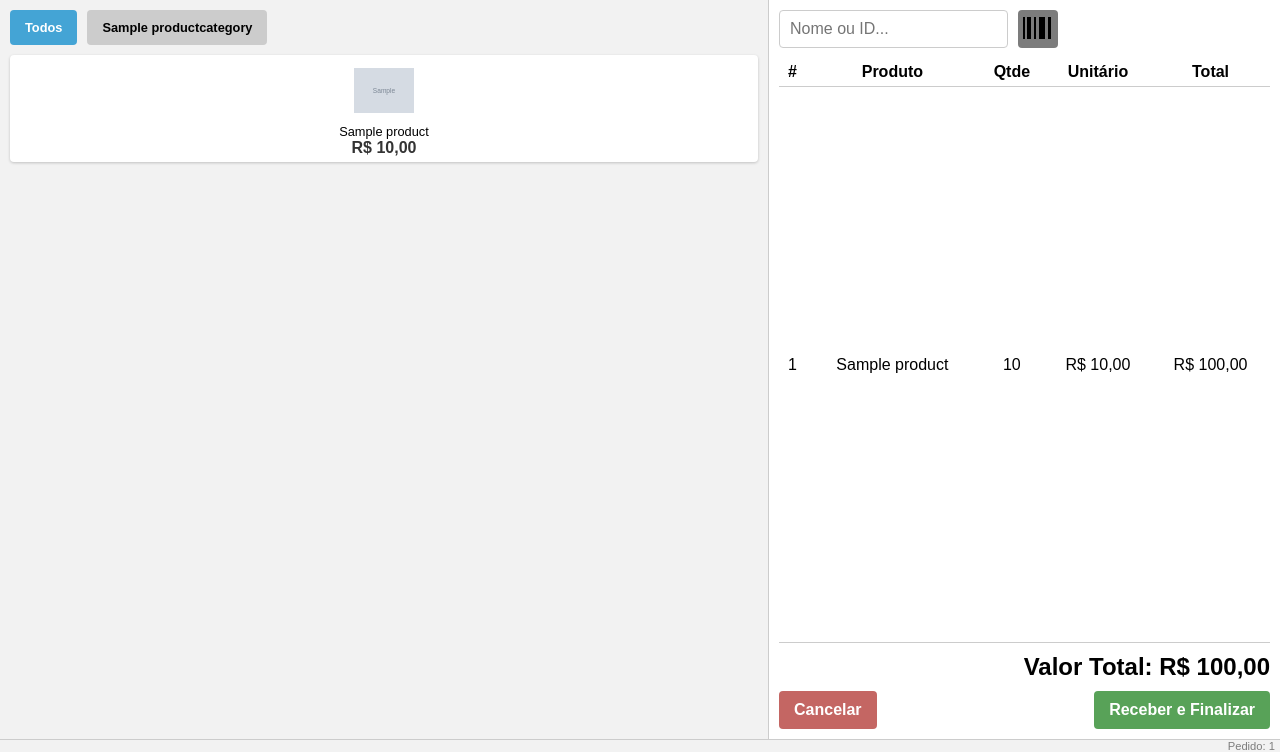
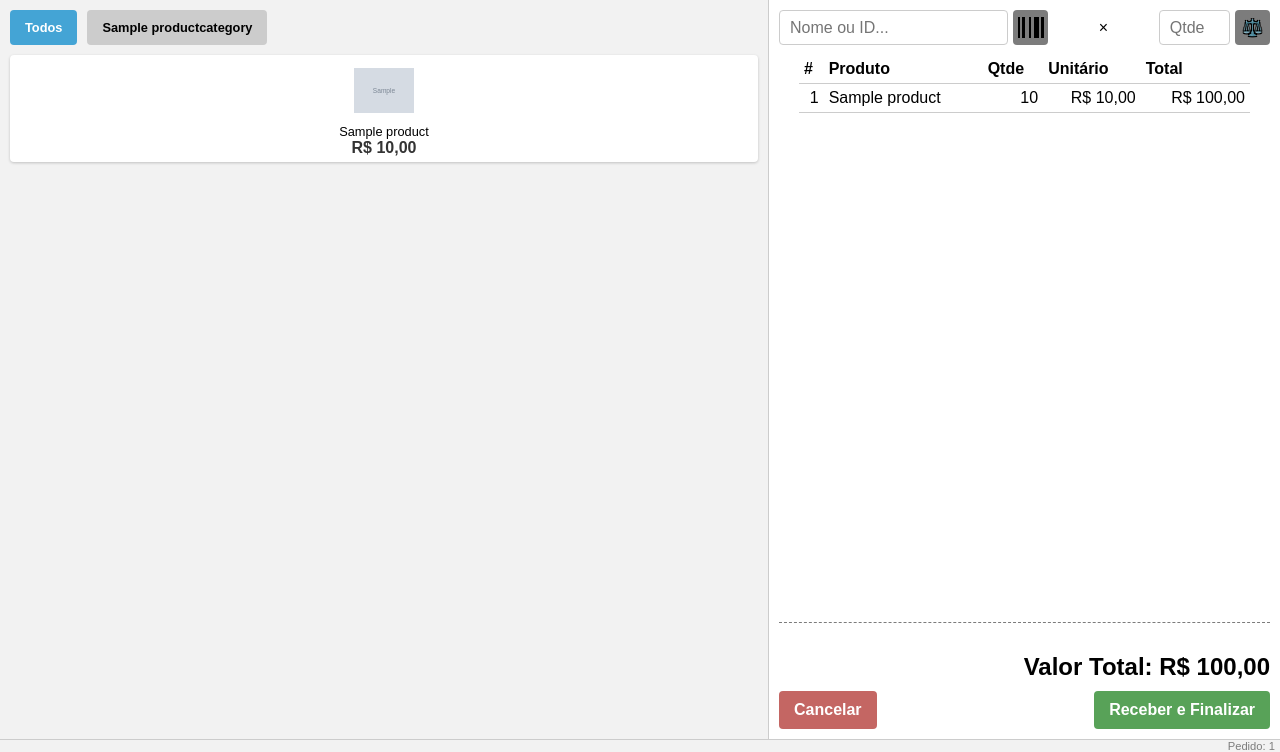
Before and after one commit to emidiodotcom/es-pdv, a Django app: template templates/order.html in a window 1280 px wide. Shown: the part 48-800 px from the top of the page. Run offline with Django 5.2, Linux system fonts and the light colour scheme; tables that the repository leaves empty hold one stand-in row (values such as "Sample post"); the template is opened without the code that fills it: values that come from a table or form of the project are taken from there, most other values are stand-ins (such as "Sample title", 1, 10 or a date in 2020); grey boxes marked "Sample" are stand-in pictures.

Commit message:
Update frontend

```diff
--- a/static/style.css
+++ b/static/style.css
@@ -18,7 +18,6 @@ body {
 #jump-to-content {
   position: absolute;
   left: -9999px;
-  top: auto;
   width: 0;
   height: 0;
   overflow: hidden;
@@ -62,7 +61,6 @@ button {
   padding: 10px 15px;
   border: none;
   border-radius: 4px;
-  font-size: 1rem;
   font-weight: bold;
   cursor: pointer;
   background-color: #7c7c7c;
@@ -81,7 +79,7 @@ button.accept,
   color: #ffffff;
 }
 
-label, input, select {
+label, input, select, button {
   font-size: 1rem;
 }
 
@@ -216,33 +214,65 @@ section.order-pane {
   border-left: 1px solid #cccccc;
 }
 
-.order-pane .query {
+#product-select {
   display: flex;
   gap: 10px;
+  height: 35px;
+  justify-content: space-between;
+  align-items: center;
 }
 
-.order-pane .query button.barcode {
-  padding: 5px;
+#product-select > * {
+  display: flex;
+  gap: 5px;
+  height: 100%;
 }
 
-.order-pane .query button.barcode svg {
+#product-select button.icon {
+  padding: 5px;
+  width: 35px;
+  text-shadow:
+    -1px -1px 0 #000,
+     1px -1px 0 #000,
+    -1px  1px 0 #000,
+     1px  1px 0 #000;
+}
+
+#product-select button.icon svg {
   height: 24px;
   width: 30px;
   display: inline-block;
 }
 
-.orders {
+#product-quantity {
+  width: 8ch;
+}
+
+#order {
   flex: 1;
+  overflow: auto;
+  padding: 0 20px;
+  margin-bottom: 20px;
+  border-bottom: 1px dashed #7c7c7c;
+}
+
+#order table {
+  width: 100%;
   border-collapse: collapse;
 }
 
-.orders th, .orders td {
+#order table .numeric {
+  text-align: right;
+}
+
+#order table th,
+#order table td {
   padding: 5px;
-  text-align: center;
+  text-align: left;
   border-bottom: 1px solid #cccccc;
 }
 
-.order-total {
+.total {
   font-size: 1.5rem;
   font-weight: bold;
   text-align: right;
--- a/templates/order.html
+++ b/templates/order.html
@@ -7,7 +7,9 @@
 
 <section class="product-pane">
   <div class="categories">
-    <button class="active" onclick="filterProducts('all')">Todos</button>
+    <button id="all-products-category" class="active" onclick="filterProducts('all')">
+      Todos
+    </button>
     {% for cat in product_categories %}
       <button onclick="filterProducts('{{ cat.id }}')">{{ cat.name }}</button>
     {% endfor %}
@@ -34,22 +36,37 @@
 </section>
 
 <section class="order-pane" id="content">
-  <div class="query">
+  <div id="product-select">
+    <div>
       <input type="text" id="search-products" placeholder="Nome ou ID..."
           onkeyup="searchProducts()">
-    <button title="Leitor código barras" class="barcode"
+      <button title="Leitor código barras" class="icon"
           onclick="alert('Sem suporte no momento!')">
         <svg>
-        <rect x="0"  y="2" width="2" height="28" fill="black"/>
-        <rect x="4"  y="2" width="4" height="28" fill="black"/>
-        <rect x="11" y="2" width="2" height="28" fill="black"/>
-        <rect x="16" y="2" width="6" height="28" fill="black"/>
-        <rect x="25" y="2" width="3" height="28" fill="black"/>
+          <rect x="0"  y="2" width="2" height="21" fill="black"/>
+          <rect x="4"  y="2" width="3" height="21" fill="black"/>
+          <rect x="11" y="2" width="2" height="21" fill="black"/>
+          <rect x="16" y="2" width="5" height="21" fill="black"/>
+          <rect x="23" y="2" width="3" height="21" fill="black"/>
         </svg>
       </button>
     </div>
 
-  <table class="orders">
+    &times;
+
+    <div>
+      <input type="text" id="product-quantity" placeholder="Qtde"
+          maxlength=4
+          onkeyup="searchProducts()">
+      <button title="Medir peso" class="icon"
+          onclick="alert('Sem suporte no momento!')">
+        ⚖️
+      </button>
+    </div>
+  </div>
+
+  <div id="order">
+    <table>
       <thead>
         <tr>
           <th>#</th>
@@ -62,20 +79,24 @@
       <tbody>
         {% for item in order.products.all %}
         <tr>
-        <td>{{ forloop.counter }}</td>
+          <td class="numeric">{{ forloop.counter }}</td>
           <td>{{ item.product.name }}</td>
-        <td>{{ item.quantity }}</td>
-        <td>R$ {{ item.product.price }}</td>
-        <td>R$ {{ item.subtotal }}</td>
+          <td class="numeric">{{ item.quantity }}</td>
+          <td class="numeric">R$ {{ item.product.price }}</td>
+          <td class="numeric">R$ {{ item.subtotal }}</td>
         </tr>
         {% empty %}
         <tr><td colspan="5">Nenhum item no pedido</td></tr>
         {% endfor %}
       </tbody>
     </table>
-  <div class="order-total">
+
+  </div>
+
+  <div class="total">
     Valor Total: R$ {{ order.total|default:'0,00' }}
   </div>
+
   <div class="actions">
     <button class="cancel" onclick="cancelOrder()">Cancelar</button>
     <button class="accept" onclick="">Receber e Finalizar</button>
@@ -90,8 +111,8 @@
     Pedido: {{ order.id }}
   {% else %}
     Nenhum pedido
+  {% endif %}
   </span>
-  {% endif %}
 </footer>
 
 <dialog id="payment-dialog">
@@ -106,10 +127,10 @@
 </dialog>
 
 <script>
-function filterProducts(categoryId) {
+function filterProducts(categoryId, newActive=event.target) {
   const buttons = document.querySelectorAll('.categories button');
   buttons.forEach(btn => btn.classList.remove('active'));
-  event.target.classList.add('active');
+  newActive.classList.add('active');
 
   const products = document.querySelectorAll('.product');
   products.forEach(p => {
@@ -124,6 +145,8 @@ function filterProducts(categoryId) {
 function searchProducts() {
   const query = document.getElementById('search-products').value.toLowerCase();
   const products = document.querySelectorAll('.product');
+
+  filterProducts('all', document.getElementById('all-products-category'));
 
   if (!query) {
     products.forEach(p => p.style.display = 'block');
@@ -163,7 +186,6 @@ document.getElementById('search-products').addEventListener('keydown', (e) => {
     if (visibleProducts.length === 1) {
       const productId = visibleProducts[0].dataset.id;
       addProduct(productId);
-      this.value = '';
     }
   }
 });
```
Lines whose indentation alone changed are shown as unchanged.
